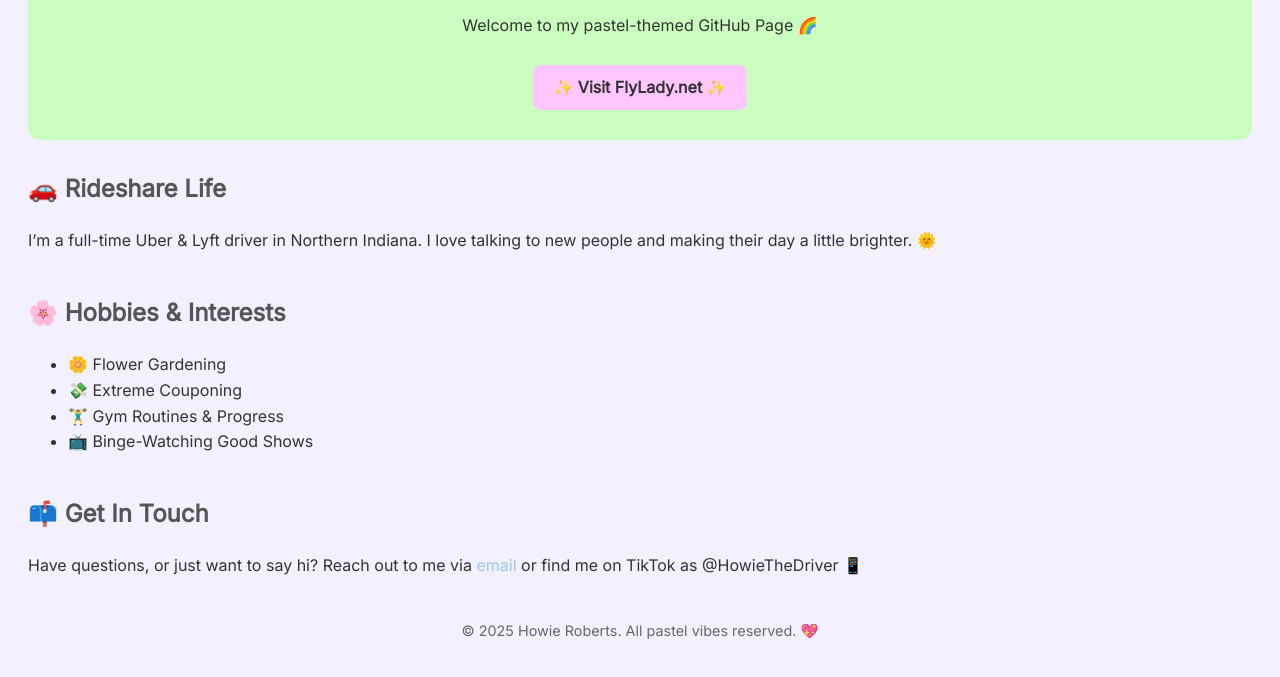
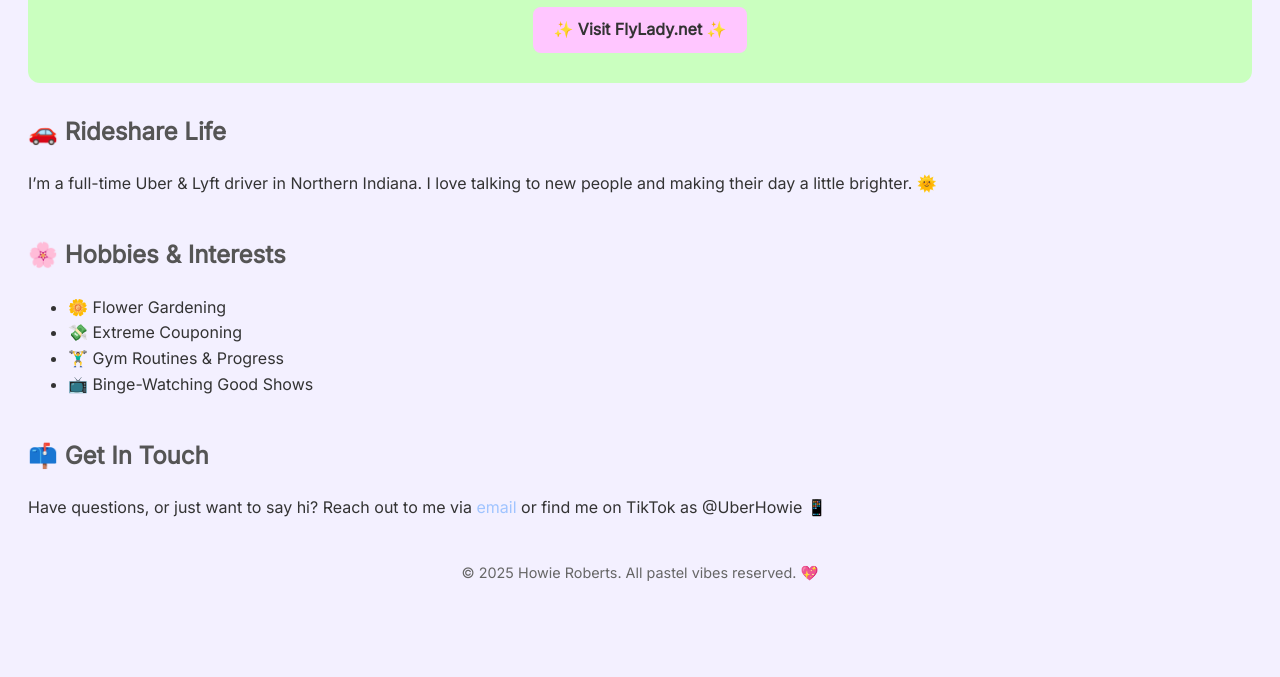
Before and after one commit to halsurpal/howieroberts.github.io, a plain HTML site: page index.html in a window 1280 px wide. Shown: the part 125-802 px from the top of the page. Drawn offline with Linux system fonts and the light colour scheme.

Commit message:
Update index.html

```diff
--- a/index.html
+++ b/index.html
@@ -70,7 +70,6 @@ footer {
 <body>
   <header>
     <h1>Hi, I'm Howie! 👋</h1>
-    <p>Welcome to my pastel-themed GitHub Page 🌈</p>
     <a href="https://www.flylady.net/" target="_blank" class="button">✨ Visit FlyLady.net ✨</a>
   </header>  <section>
     <h2>🚗 Rideshare Life</h2>
@@ -85,7 +84,7 @@ footer {
     </ul>
   </section>  <section>
     <h2>📫 Get In Touch</h2>
-    <p>Have questions, or just want to say hi? Reach out to me via <a href="mailto:howie@example.com">email</a> or find me on TikTok as @HowieTheDriver 📱</p>
+    <p>Have questions, or just want to say hi? Reach out to me via <a href="mailto:howie.roberts.amazon@gmail.com">email</a> or find me on TikTok as @UberHowie 📱</p>
   </section>  <footer>
     <p>&copy; 2025 Howie Roberts. All pastel vibes reserved. 💖</p>
   </footer>
```
